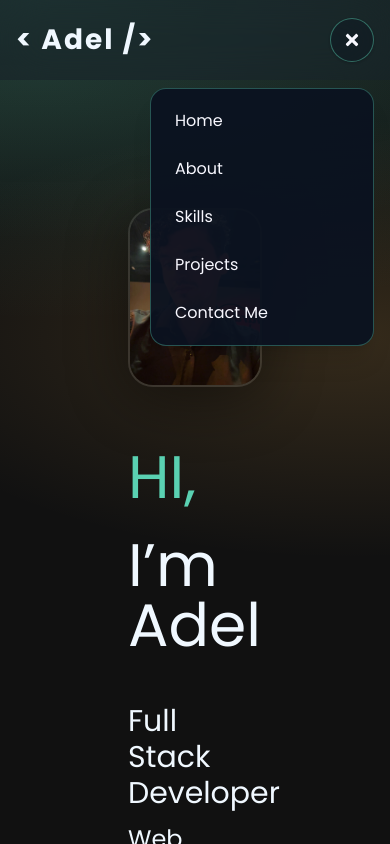
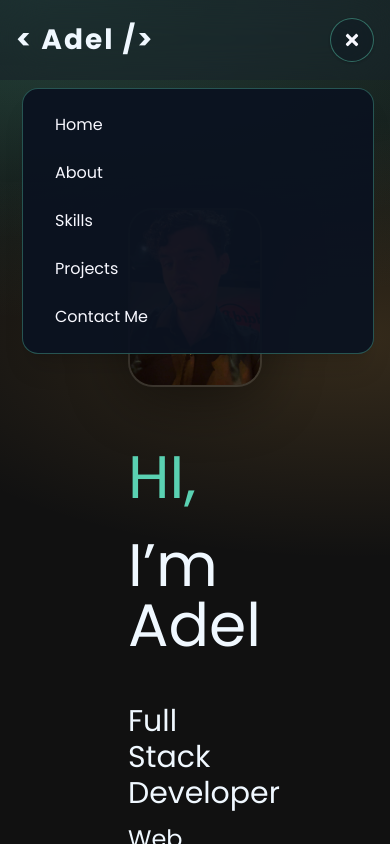
Before and after one commit to adelkandi/adelkandi-portfolio, a React (Vite) app in the folder adelkandi-portfolio/: page / in a window 390 px wide. Both pictures are taken after a click on the button "Open navigation menu". Shown: the top 844 px of the page. Built offline with nearby package versions, Linux system fonts and the light colour scheme; a web font is replaced by a local one.

Commit message:
fix: update Navbar component for responsive design and improve mobile menu styling

```diff
--- a/adelkandi-portfolio/src/components/Navbar.tsx
+++ b/adelkandi-portfolio/src/components/Navbar.tsx
@@ -16,7 +16,7 @@ export default function Navbar(){
                     </div>
 
                     {/* Links - centered / Desktop Menu */}
-                    <div className="hidden md:flex  items-center justify-center flex-1 space-x-8">
+                    <div className="hidden lg:flex  items-center justify-center flex-1 space-x-8">
                         <a href="#" className="text-[#F8F8FF] hover:text-[#5ad1b2] transition-colors">Home</a>
                         <a href="#about" className="text-[#F8F8FF] hover:text-[#5ad1b2] transition-colors">About</a>
                         <a href="#skills" className="text-[#F8F8FF] hover:text-[#5ad1b2] transition-colors">Skills</a>
@@ -27,7 +27,7 @@ export default function Navbar(){
                     {/* Mobile Button */}
                     <button
                         type="button"
-                        className="md:hidden inline-flex items-center justify-center h-11 w-11 rounded-full text-[#F8F8FF] bg-[#0b1220]/35 border border-[#5ad1b2]/45 shadow-sm hover:bg-[#0b1220]/55 transition-colors"
+                        className="lg:hidden inline-flex items-center justify-center h-11 w-11 rounded-full text-[#F8F8FF] bg-[#0b1220]/35 border border-[#5ad1b2]/45 shadow-sm hover:bg-[#0b1220]/55 transition-colors"
                         onClick={() => setMenuOpen(!menuOpen)}
                         aria-label={menuOpen ? 'Close navigation menu' : 'Open navigation menu'}
                         aria-expanded={menuOpen}
@@ -38,15 +38,15 @@ export default function Navbar(){
 
                 </div>
             </div>
-            {/* Mobile Menu */}
+            {/* Mobile / Tablet Menu */}
                     {menuOpen && (
-                        <div className="md:hidden absolute top-full right-4 mt-2 w-56 rounded-2xl border border-[#5ad1b2]/35 bg-[#0b1220]/95 backdrop-blur-xl shadow-xl z-50">
-                            <div className="flex flex-col p-2">
-                                <a href="#" className="text-[#F8F8FF] px-4 py-3 rounded-lg hover:bg-[#5ad1b2]/20 transition-colors text-left" onClick={() => setMenuOpen(false)}>Home</a>
-                                <a href="#about" className="text-[#F8F8FF] px-4 py-3 rounded-lg hover:bg-[#5ad1b2]/20 transition-colors text-left" onClick={() => setMenuOpen(false)}>About</a>
-                                <a href="#skills" className="text-[#F8F8FF] px-4 py-3 rounded-lg hover:bg-[#5ad1b2]/20 transition-colors text-left" onClick={() => setMenuOpen(false)}>Skills</a>
-                                <a href="#projects" className="text-[#F8F8FF] px-4 py-3 rounded-lg hover:bg-[#5ad1b2]/20 transition-colors text-left" onClick={() => setMenuOpen(false)}>Projects</a>
-                                <a href="#contact" className="text-[#F8F8FF] px-4 py-3 rounded-lg hover:bg-[#5ad1b2]/20 transition-colors text-left" onClick={() => setMenuOpen(false)}>Contact Me</a>
+                        <div className="lg:hidden absolute top-full right-4 mt-2 w-[min(22rem,calc(100vw-2rem))] rounded-2xl border border-[#5ad1b2]/35 bg-[#0b1220]/95 backdrop-blur-xl shadow-xl z-50">
+                            <div className="flex flex-col p-3">
+                                <a href="#" className="text-[#F8F8FF] text-base px-5 py-3 rounded-lg hover:bg-[#5ad1b2]/20 transition-colors text-left" onClick={() => setMenuOpen(false)}>Home</a>
+                                <a href="#about" className="text-[#F8F8FF] text-base px-5 py-3 rounded-lg hover:bg-[#5ad1b2]/20 transition-colors text-left" onClick={() => setMenuOpen(false)}>About</a>
+                                <a href="#skills" className="text-[#F8F8FF] text-base px-5 py-3 rounded-lg hover:bg-[#5ad1b2]/20 transition-colors text-left" onClick={() => setMenuOpen(false)}>Skills</a>
+                                <a href="#projects" className="text-[#F8F8FF] text-base px-5 py-3 rounded-lg hover:bg-[#5ad1b2]/20 transition-colors text-left" onClick={() => setMenuOpen(false)}>Projects</a>
+                                <a href="#contact" className="text-[#F8F8FF] text-base px-5 py-3 rounded-lg hover:bg-[#5ad1b2]/20 transition-colors text-left" onClick={() => setMenuOpen(false)}>Contact Me</a>
                             </div>
                         </div>
             )}
```
